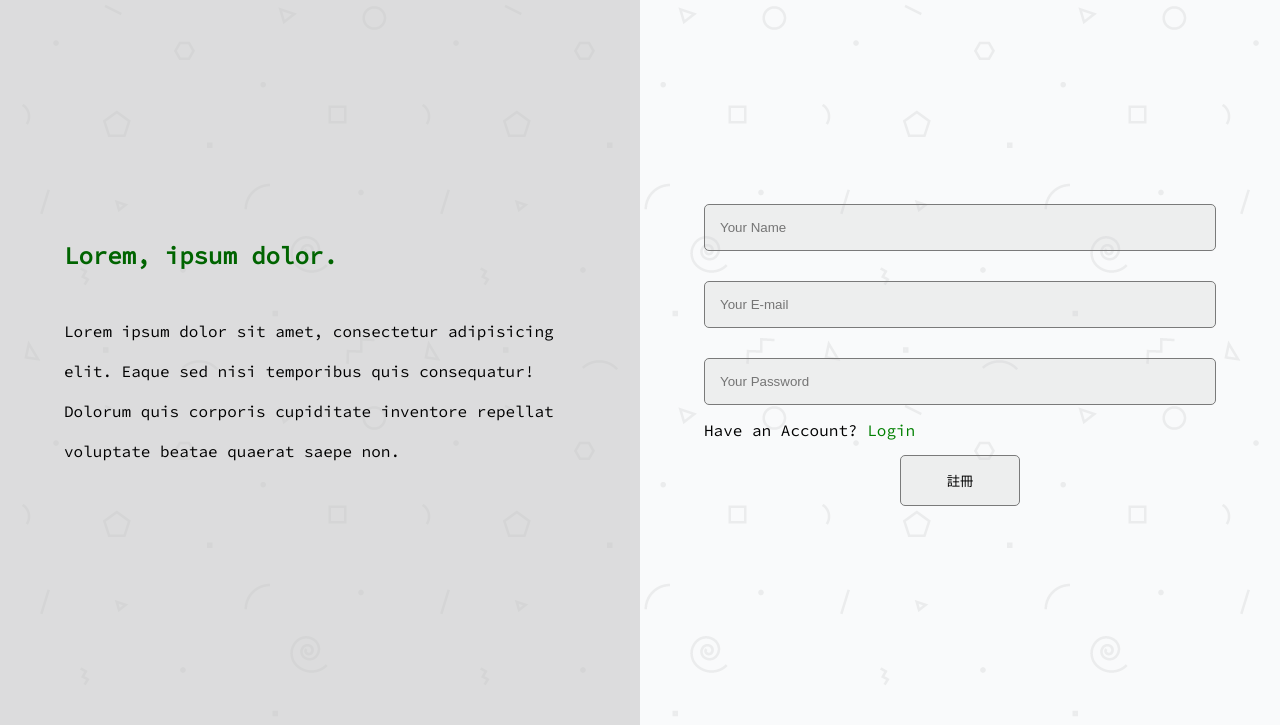
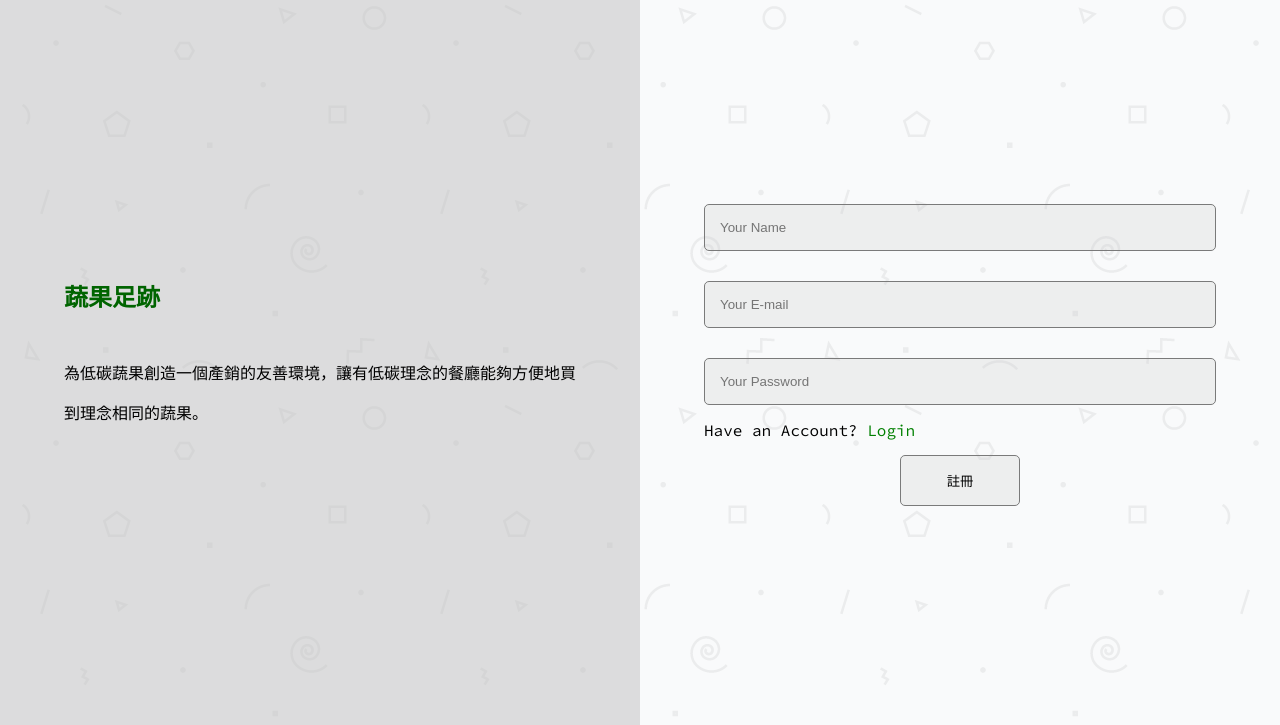
Before and after one commit to Uni1352/Foodprints, a website: page src/pages/index.html in a window 1280 px wide. Shown: the part 75-800 px from the top of the page. Drawn offline with Linux system fonts and the light colour scheme.

Commit message:
modify index.html intro

```diff
--- a/src/pages/index.html
+++ b/src/pages/index.html
@@ -22,9 +22,9 @@
   </header>
   <div class="container" style="background-image: url('../img/geometry2.png');background-repeat: auto;">
     <div class="container__item" style="width: 50%;background-color: rgba(192, 192, 192, 0.5);justify-content: center;">
-      <h2>Lorem, ipsum dolor.</h2>
-      <p>Lorem ipsum dolor sit amet, consectetur adipisicing elit. Eaque sed nisi temporibus quis consequatur! Dolorum
-        quis corporis cupiditate inventore repellat voluptate beatae quaerat saepe non.</p>
+      <h2>蔬果足跡</h2>
+      <!-- FIXME: 修個內容？ -->
+      <p>為低碳蔬果創造一個產銷的友善環境，讓有低碳理念的餐廳能夠方便地買到理念相同的蔬果。</p>
     </div>
     <div class="container__item" style="width: 50%;justify-content: center;">
       <form action="#" method="POST">
```
